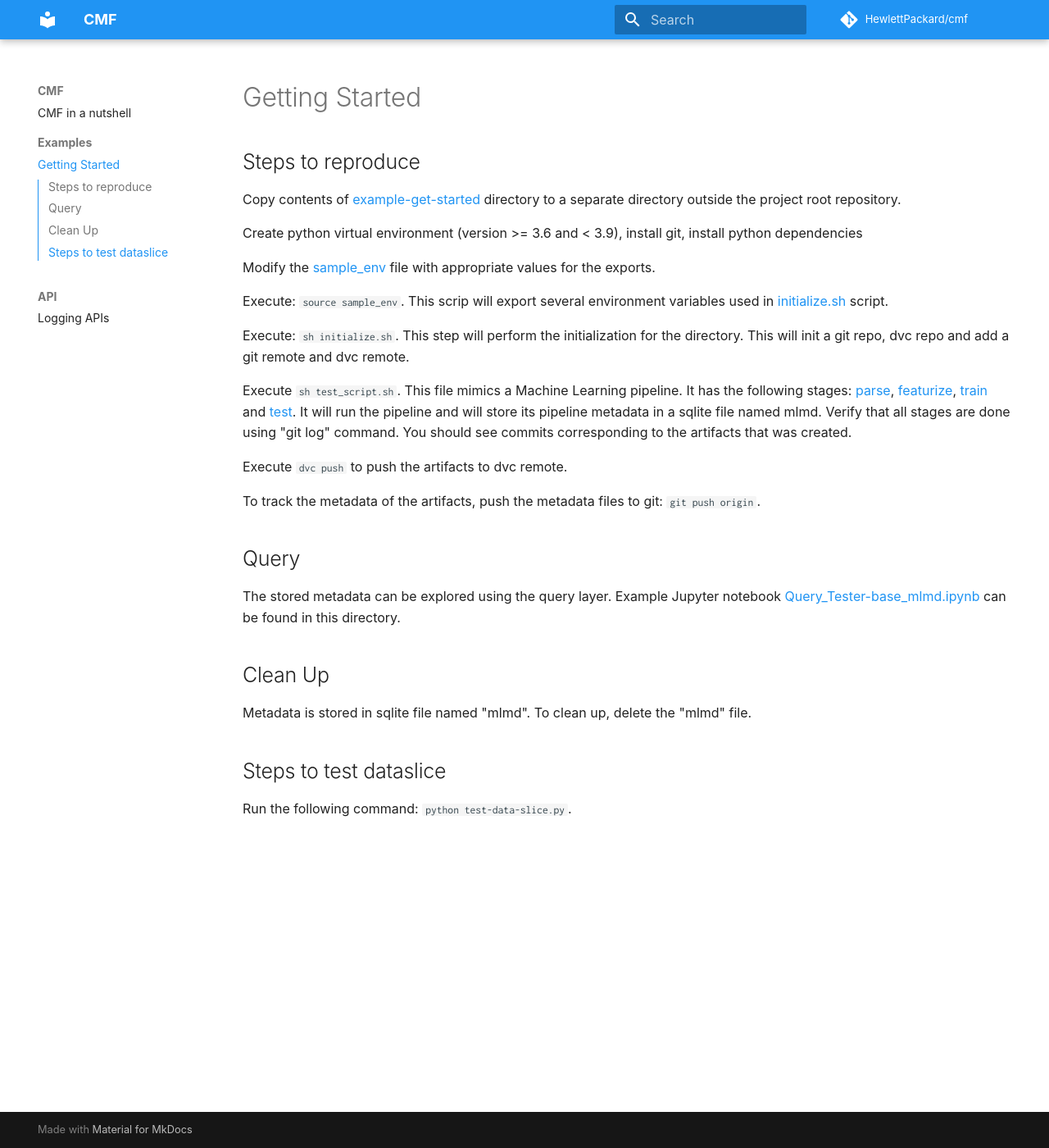
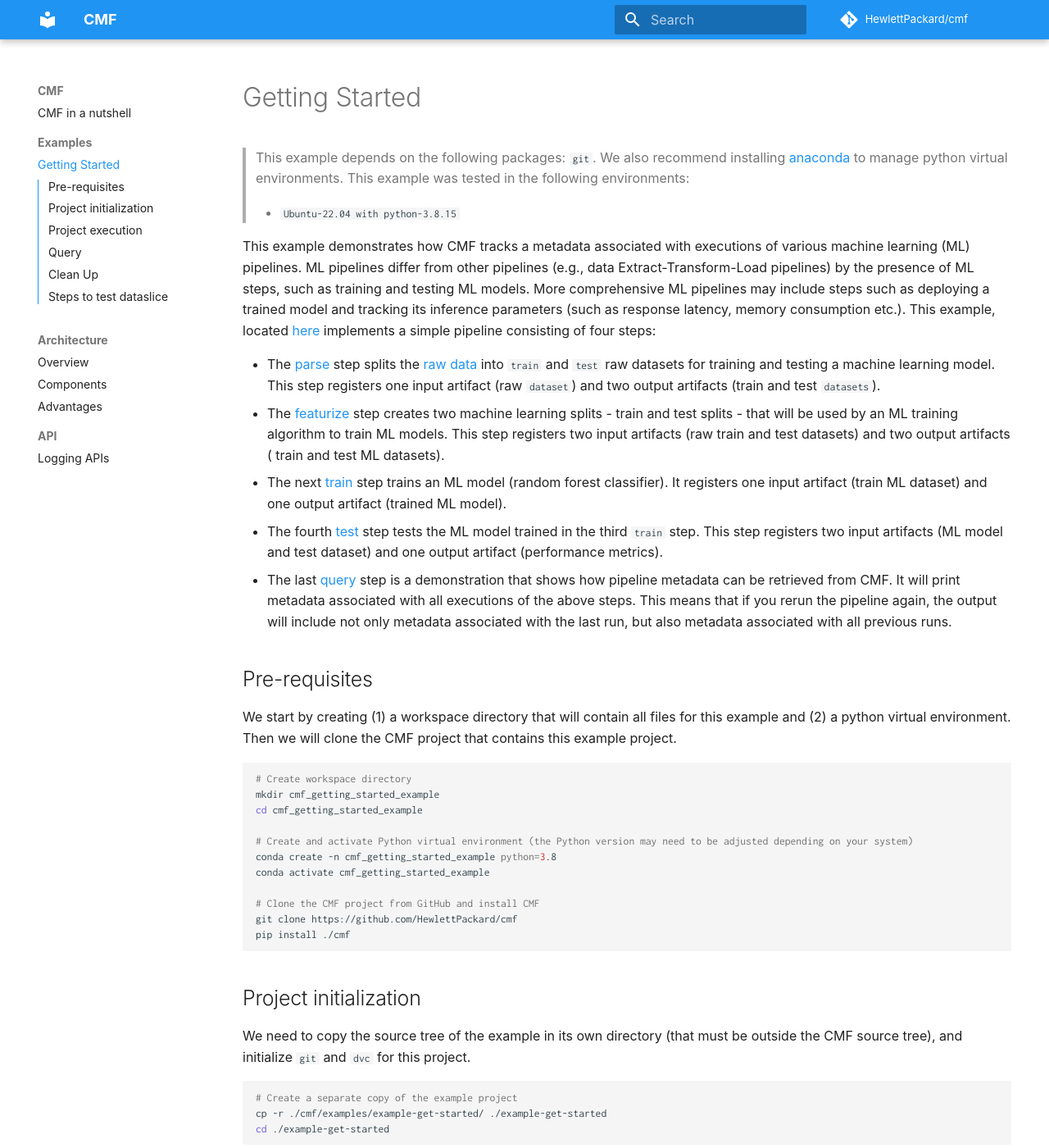
Before and after one commit to HewlettPackard/cmf, an MkDocs documentation site: the page built from docs/examples/getting_started.md, in a window 1280 px wide and 1400 px high. Shown: the whole window at 82% size. Built offline with MkDocs 1.6.1 and Material for MkDocs 9.7.7, drawn with Linux system fonts in a browser that asks for light colours; some web fonts are replaced; comment, search, counter and statistics services are not loaded; some of the changed text lies outside the part shown.

Commit message:
WIP update.
- Refactoring documentation pages (creating dedicated directories for documentation sections).
- Updating documentation for the `getting_started` example.
- Adding new pages describing CMF architecture.

````diff
--- /dev/null
+++ b/docs/architecture/components.md
@@ -0,0 +1,93 @@
+# CMF Components
+Common metadata framework has the following components:
+
+- [Metadata Library](#metadata-library) exposes API’s to track the pipeline metadata. It also provides API’s to query
+  the stored metadata.
+- [Local Client](#local-client) interacts with the server to pull or push metadata from or to the remote store.
+- [Central Server](#central-server) interacts with all the remote clients and is responsible to merge the metadata
+  transferred by the remote client and manage the consolidated metadata.
+- [Central Repositories](#central-repositories) hosts the code, data and metadata.
+
+<img src="../../assets/distributed_architecture.png" alt="CMF Framework" style="display: block; margin: 0 auto" />
+
+
+## Metadata Library
+The API’s and the abstractions provided by the library enables tracking of pipeline metadata. It tracks the stages in
+the pipeline, the input and output artifacts at each stage and metrics. The framework allows metrics to be tracked both
+at coarse and fine-grained intervals. It could be a stage metrics, which could be captured at the end of a stage or
+fine-grained metrics which is tracked per step (epoch) or at regular intervals during the execution of the stage.
+
+The metadata logged through the APIs are written to a backend relational database. The library also provides API’s to
+query the metadata stored in the relational database for the users to inspect pipelines.
+
+In addition to explicit tracking through the API’s library also provides, implicit tracking. The implicit tracking
+automatically tracks the software version used in the pipelines. The function arguments and function return values can
+be automatically tracked by adding metadata tracker class decorators on the functions.
+
+Before writing the metadata to relational database, the metadata operations are journaled in the metadata journal log.
+This enables the framework to transfer the local metadata to the central server.
+
+All artifacts are versioned with a data versioning framework (for e.g., DVC). The content hash of the artifacts are
+generated and stored along with the user provided metadata. A special artifact metadata file called a “.dvc” file is
+created for every artifact (file / folder) which is added to data version management system. The .dvc file contains the
+content hash of the artifact.
+
+For every new execution, the metadata tracker creates a new branch to track the code. The special metadata file created
+for artifacts, the “.dvc” file is also committed to GIT and its commit id is tracked as a metadata information.
+The artifacts are versioned through the versioning of its metadata file. Whenever there is a change in the artifact,
+the metadata file is modified to reflect its current content hash, and the file is tracked as a new version of the
+metadata file.
+
+The metadata tracker automatically tracks the start commit when the library was initialized and creates separate commit
+for each change in the artifact along the experiment. This helps to track the transformations on the artifacts along the
+different stages in the pipeline.
+
+## Local Client
+The metadata client interacts with the metadata server. It communicates with the server, for synchronization of metadata.
+
+After the experiment is completed, the user invokes the “Cmf push” command to push the collected metadata to the remote.
+This transfers the existing metadata journal to the server.
+
+The metadata from the central repository can be pulled to the local repository, either using the artifacts or using the
+project as the identifier or both.
+
+When artifact is used as the identifier, all metadata associated with the artifacts currently present in the branch of
+the cloned Git repository is pulled from the central repository to the local repository. The pulled metadata consist of
+not only the immediate metadata associated with the artifacts, it contains the metadata of all the artifacts in its
+chain of lineage.
+
+When project is used as the identifier, all the metadata associated with the current branch of the pipeline code that
+is checked out is pulled to the local repository.
+
+## Central Server
+The central server, exposes REST API’s that can be called from the remote clients. This can help in situations where the
+connectivity between the core datacenter and the remote client is robust. The remote client calls the API’s exposed by
+the central server to log the metadata directly to the central metadata repository.
+
+Where the connectivity with the central server is intermittent, the remote clients log the metadata to the local
+repository. The journaled metadata is pushed by the remote client to the central server. The central server, will
+replay the journal and merge the incoming metadata with the metadata already existing in the central repository. The
+ability to accurately identify the artifacts anywhere using their content hash, makes this merge robust.
+
+## Central Repositories
+The common metadata framework consist of three central repositories for the code, data and metadata.
+
+#### Central Metadata repository
+Central metadata repository holds the metadata pushed from the distributed sites. It holds metadata about all the
+different pipelines that was tracked using the common metadata tracker.  The consolidated view of the metadata stored
+in the central repository, helps the users to learn across various stages in the pipeline executed at different
+locations. Using the query layer that is pointed to the central repository, the users gets the global view of the
+metadata which provides them with a deeper understanding of the pipelines and its metadata.  The metadata helps to
+understand nonobvious results like performance of a dataset with respect to other datasets, Performance of a particular
+pipeline with respect to other pipelines etc.
+
+#### Central Artifact storage repository
+Central Artifact storage repository stores all the artifacts related to experiment. The data versioning framework (DVC)
+stores the artifacts in a content addressable layout. The artifacts are stored inside the folder with name as the first
+two characters of the content hash and the name of the artifact as the remaining part of the content hash. This helps
+in efficient retrieval of the artifacts.
+
+#### Git Repository
+Git repository is used to track the code. Along with the code, the metadata file of the artifacts which contain the
+content hash of the artifacts are also stored in GIT. The Data versioning framework (dvc) would use these files to
+retrieve the artifacts from the artifact storage repository.
--- a/docs/examples/getting_started.md
+++ b/docs/examples/getting_started.md
@@ -1,39 +1,102 @@
 # Getting Started
 
-## Steps to reproduce
+> This example depends on the following packages: `git`. We also recommend installing
+> [anaconda](https://docs.anaconda.com/anaconda/install/linux/) to manage python virtual environments.
+> This example was tested in the following environments:
+>
+> - `Ubuntu-22.04 with python-3.8.15`
 
-Copy contents of
-[example-get-started](https://github.com/HewlettPackard/cmf/tree/master/examples/example-get-started) directory to a
-separate directory outside the project root repository.
+This example demonstrates how CMF tracks a metadata associated with executions of various machine learning (ML)
+pipelines. ML pipelines differ from other pipelines (e.g., data Extract-Transform-Load pipelines) by the presence of
+ML steps, such as training and testing ML models. More comprehensive ML pipelines may include steps such as deploying a
+trained model and tracking its inference parameters (such as response latency, memory consumption etc.). This example,
+located [here](https://github.com/HewlettPackard/cmf/tree/master/examples/example-get-started) implements a simple
+pipeline consisting of four steps:
+
+- The [parse](https://github.com/HewlettPackard/cmf/blob/master/examples/example-get-started/src/parse.py) step splits
+  the [raw data](https://github.com/HewlettPackard/cmf/tree/master/examples/example-get-started/artifacts) into
+  `train` and `test` raw datasets for training and testing a machine learning model. This step registers one
+  input artifact (raw `dataset`) and two output artifacts (train and test `datasets`).
+- The [featurize](https://github.com/HewlettPackard/cmf/blob/master/examples/example-get-started/src/featurize.py)
+  step creates two machine learning splits - train and test splits - that will be used by an ML training algorithm to
+  train ML models. This step registers two input artifacts (raw train and test datasets) and two output artifacts (
+  train and test ML datasets).
+- The next [train](https://github.com/HewlettPackard/cmf/blob/master/examples/example-get-started/src/train.py) step
+  trains an ML model (random forest classifier). It registers one input artifact (train ML dataset) and one
+  output artifact (trained ML model).
+- The fourth [test](https://github.com/HewlettPackard/cmf/blob/master/examples/example-get-started/src/test.py) step
+  tests the ML model trained in the third `train` step. This step registers two input artifacts (ML model and test
+  dataset) and one output artifact (performance metrics).
+- The last [query](https://github.com/HewlettPackard/cmf/blob/master/examples/example-get-started/src/query.py) step
+  is a demonstration that shows how pipeline metadata can be retrieved from CMF. It will print metadata associated with
+  all executions of the above steps. This means that if you rerun the pipeline again, the output will include not only
+  metadata associated with the last run, but also metadata associated with all previous runs.
 
 
-Create python virtual environment (version >= 3.6 and < 3.9), install git, install python dependencies
+## Pre-requisites
 
-Modify the [sample_env](https://github.com/HewlettPackard/cmf/blob/master/examples/example-get-started/sample_env)
-file with appropriate values for the exports.
+We start by creating (1) a workspace directory that will contain all files for this example and (2) a python virtual
+environment. Then we will clone the CMF project that contains this example project.
+```shell
+# Create workspace directory
+mkdir cmf_getting_started_example
+cd cmf_getting_started_example
 
-Execute: `source sample_env`. This scrip will export several environment variables used in
-[initialize.sh](https://github.com/HewlettPackard/cmf/blob/master/examples/example-get-started/initialize.sh) script.
+# Create and activate Python virtual environment (the Python version may need to be adjusted depending on your system)
+conda create -n cmf_getting_started_example python=3.8
+conda activate cmf_getting_started_example
 
-Execute: `sh initialize.sh`. This step will perform the initialization for the directory. This will init a git repo,
-dvc repo and add a git remote and dvc remote.
+# Clone the CMF project from GitHub and install CMF
+git clone https://github.com/HewlettPackard/cmf
+pip install ./cmf
+```
 
-Execute `sh test_script.sh`. This file mimics a Machine Learning pipeline. It has the following stages:
-[parse](./src/parse.py),
-[featurize](./src/featurize.py),
-[train](./src/train.py) and
-[test](./src/test.py).
-It will run the pipeline and will store its pipeline metadata in a sqlite file named mlmd. Verify that all stages are done
-using "git log" command. You should see commits corresponding to the artifacts that was created.
+## Project initialization
+We need to copy the source tree of the example in its own directory (that must be outside the CMF source tree), and
+initialize `git` and `dvc` for this project.
 
-Execute `dvc push` to push the artifacts to dvc remote.
+```shell
+# Create a separate copy of the example project
+cp -r ./cmf/examples/example-get-started/ ./example-get-started
+cd ./example-get-started
+```
 
-To track the metadata of the artifacts, push the metadata files to git: `git push origin`.
+Review the content of the
+[sample_env](https://github.com/HewlettPackard/cmf/blob/master/examples/example-get-started/sample_env) file which is
+located in the root directory of the example. For the demonstration purposes, you can leave all fields as is. Once this
+file is reviewed, source that file and run
+[initialize.sh](https://github.com/HewlettPackard/cmf/blob/master/examples/example-get-started/initialize.sh)
+to initialize `git` and `dvc` repositories.
+```shell
+# Export environmental variables
+source ./sample_env
+# Initialize the example project
+sh ./initialize.sh
+```
+
+## Project execution
+The `initialize.sh` script executed above has printed some details about the project. To execute the example
+pipeline, run the
+[test_script.sh](https://github.com/HewlettPackard/cmf/blob/master/examples/example-get-started/test_script.sh)
+file (before that, study the contents of that file). Basically, that script will run a sequence of steps
+common for a typical machine learning project - getting raw data, converting it into machine learning train/test splits,
+training and testing a model. The execution of these steps (and parent pipeline) will be recorded by the CMF.
+```shell
+# Run the example pipeline
+sh ./test_script.sh
+```
+
+This script will run the pipeline and will store its metadata in a sqlite file named mlmd. Verify that all stages are
+done using `git log` command. You should see commits corresponding to the artifacts that were created.
+
+Under normal conditions, the next steps would be to: (1) execute the `dvc push` command to push the artifacts to dvc
+remote and (2) execute the `git push origin` command to track the metadata of the generated artifacts.
 
 
 ## Query
 The stored metadata can be explored using the query layer. Example Jupyter notebook
-[Query_Tester-base_mlmd.ipynb](./Query_Tester-base_mlmd.ipynb) can be found in this directory.
+[Query_Tester-base_mlmd.ipynb](https://github.com/HewlettPackard/cmf/blob/master/examples/example-get-started/Query_Tester-base_mlmd.ipynb)
+can be found in this directory.
 
 ## Clean Up
 Metadata is stored in sqlite file named "mlmd". To clean up, delete the "mlmd" file.
--- a/mkdocs.yaml
+++ b/mkdocs.yaml
@@ -57,5 +57,9 @@ nav:
   - index.md
   - Examples:
       - Getting Started: examples/getting_started.md
+  - Architecture:
+      - Overview: architecture/overview.md
+      - Components: architecture/components.md
+      - Advantages: architecture/advantages.md
   - API:
-      - api.md
+      - api/api.md
````
Also changed, not shown: README.md (+2 -2 lines), docs/architecture/advantages.md (added, +6 -0 lines), docs/architecture/overview.md (added, +37 -0 lines), docs/index.md (+31 -9 lines), docs/api/api.md (renamed from docs/api.md), docs/assets/distributed_architecture.png (renamed from docs/DistributedArchitecture.png), docs/assets/framework.png (renamed from docs/Framework.png), docs/assets/slack_logo.png (added).
